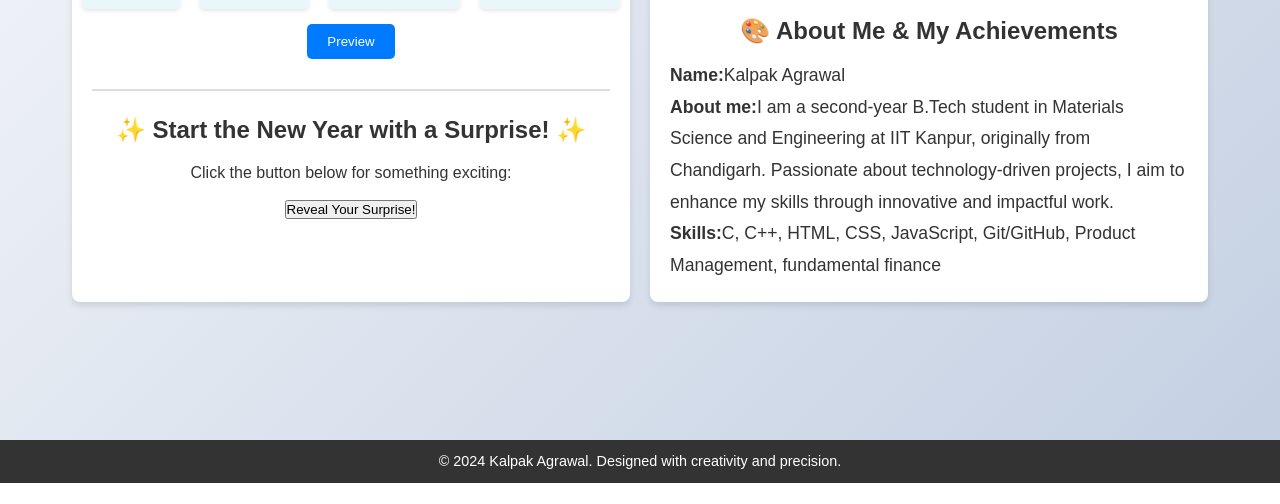
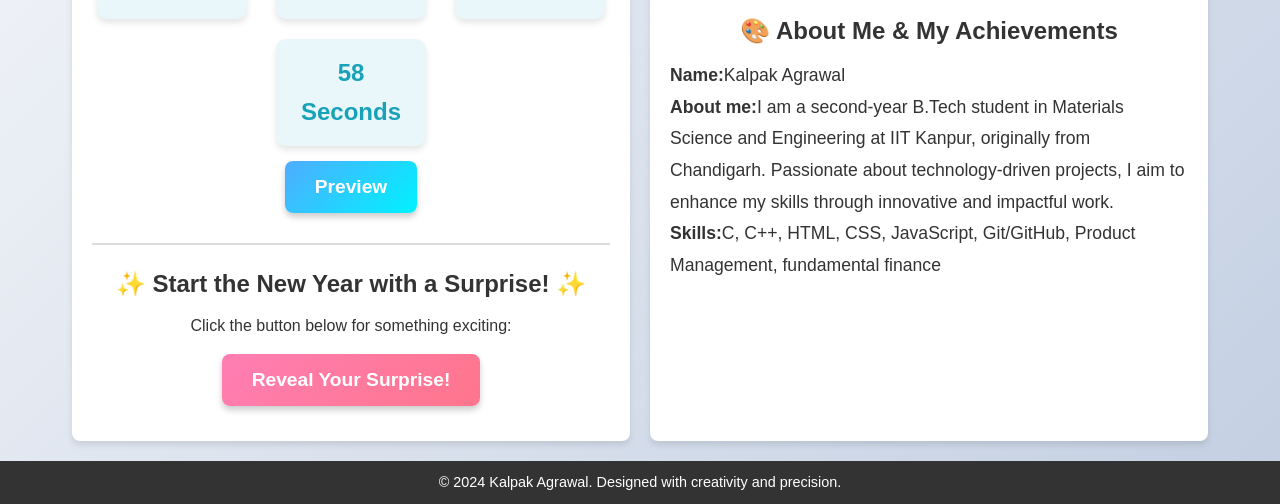
Before and after one commit to Kalpak16/GDG-RECY-TASK, a plain HTML site: page index.html in a window 1280 px wide. Shown: the part 317-821 px from the top of the page. Before the commit the page ends 800 px from the top, so only its background shows below. Drawn offline with Linux system fonts and the light colour scheme; files whose address does not match are found by name.

Commit message:
1st updation after uploding final file for submission

```diff
--- a/style.css
+++ b/style.css
@@ -52,34 +52,74 @@ h2 {
 
 .timer-box {
     display: flex;
-    justify-content: center;
-    gap: 20px;
+    justify-content: space-around; /* Equal spacing between timer boxes */
+    flex-wrap: wrap; /* Ensure boxes wrap on smaller screens */
+    gap: 20px; /* Uniform spacing */
     font-size: 1.5rem;
     margin-top: 20px;
     font-weight: bold;
     color: #17a2b8;
+    width: 100%; /* Ensure timer fits within its parent container */
 }
 
 .timer-box div {
-    background: #e9f7fa;
-    border-radius: 5px;
-    padding: 10px 20px;
-    box-shadow: 0 2px 4px rgba(0, 0, 0, 0.1);
+    background: #e9f7fa; /* Soft background color */
+    border-radius: 10px; /* Smooth rounded corners */
+    padding: 15px 20px; /* Comfortable padding */
+    box-shadow: 0 4px 6px rgba(0, 0, 0, 0.1); /* Subtle shadow for depth */
+    text-align: center; /* Center-align text and numbers */
+    flex: 1 1 120px; /* Flexible sizing, ensures even spacing */
+    max-width: 150px; /* Limit width to maintain uniformity */
+    display: flex; /* Enables flexbox for individual boxes */
+    flex-direction: column; /* Stacks the number and label vertically */
+    align-items: center; /* Centers content horizontally */
+    justify-content: center; /* Centers content vertically */
+    transition: transform 0.2s; /* Animation on hover */
+}
+
+.timer-box div:hover {
+    transform: scale(1.1); /* Slight zoom effect on hover */
+    background: #dff9fb; /* Lighter shade on hover */
+    box-shadow: 0 6px 8px rgba(0, 0, 0, 0.2); /* Enhance shadow on hover */
+}
+
+/* Media Query for Small Screens */
+@media (max-width: 768px) {
+    .timer-box {
+        gap: 15px; /* Reduce gaps for smaller screens */
+    }
+
+    .timer-box div {
+        padding: 10px 15px; /* Compact padding */
+        font-size: 1.2rem; /* Adjust font size */
+    }
 }
 
 /* Preview Button Styling */
+/* Updated Preview Button Styling */
 #preview-btn {
     margin-top: 15px;
-    padding: 10px 20px;
-    background-color: #007bff;
-    color: #fff;
-    border: none;
-    border-radius: 5px;
-    cursor: pointer;
+    padding: 15px 30px; /* Add comfortable padding */
+    background: linear-gradient(135deg, #4facfe, #00f2fe); /* Gradient background */
+    color: #fff; /* White text */
+    border: none; /* Remove default border */
+    border-radius: 8px; /* Rounded corners */
+    font-size: 1.2rem; /* Slightly larger font */
+    font-weight: bold; /* Emphasize text */
+    cursor: pointer; /* Add pointer cursor */
+    box-shadow: 0 4px 6px rgba(0, 0, 0, 0.2); /* Add depth with shadow */
+    transition: transform 0.3s, box-shadow 0.3s, background 0.3s; /* Smooth hover effects */
 }
 
 #preview-btn:hover {
-    background-color: #0056b3;
+    transform: scale(1.1); /* Slight zoom-in effect on hover */
+    background: linear-gradient(135deg, #00d2ff, #3a7bd5); /* Change gradient on hover */
+    box-shadow: 0 6px 8px rgba(0, 0, 0, 0.3); /* Enhance shadow on hover */
+}
+
+#preview-btn:active {
+    transform: scale(0.95); /* Slight press-in effect when clicked */
+    box-shadow: 0 2px 4px rgba(0, 0, 0, 0.2); /* Reduce shadow for active state */
 }
 
 /* Portfolio Section */
@@ -158,3 +198,29 @@ footer {
 #surprise-btn {
     margin-top: 15px;
 }
+
+/* Updated "Reveal Your Surprise!" Button Styling */
+#surprise-btn {
+    margin-top: 15px;
+    padding: 15px 30px; /* Add comfortable padding */
+    background: linear-gradient(135deg, #ff7eb3, #ff758c); /* Gradient background */
+    color: #fff; /* White text */
+    border: none; /* Remove default border */
+    border-radius: 8px; /* Rounded corners */
+    font-size: 1.2rem; /* Slightly larger font */
+    font-weight: bold; /* Emphasize text */
+    cursor: pointer; /* Add pointer cursor */
+    box-shadow: 0 4px 6px rgba(0, 0, 0, 0.2); /* Add depth with shadow */
+    transition: transform 0.3s, box-shadow 0.3s, background 0.3s; /* Smooth hover effects */
+}
+
+#surprise-btn:hover {
+    transform: scale(1.1); /* Slight zoom-in effect on hover */
+    background: linear-gradient(135deg, #ff9aa8, #ff6b6b); /* Change gradient on hover */
+    box-shadow: 0 6px 8px rgba(0, 0, 0, 0.3); /* Enhance shadow on hover */
+}
+
+#surprise-btn:active {
+    transform: scale(0.95); /* Slight press-in effect when clicked */
+    box-shadow: 0 2px 4px rgba(0, 0, 0, 0.2); /* Reduce shadow for active state */
+}
```
Also changed, not shown: index.html (+2 -2 lines).
